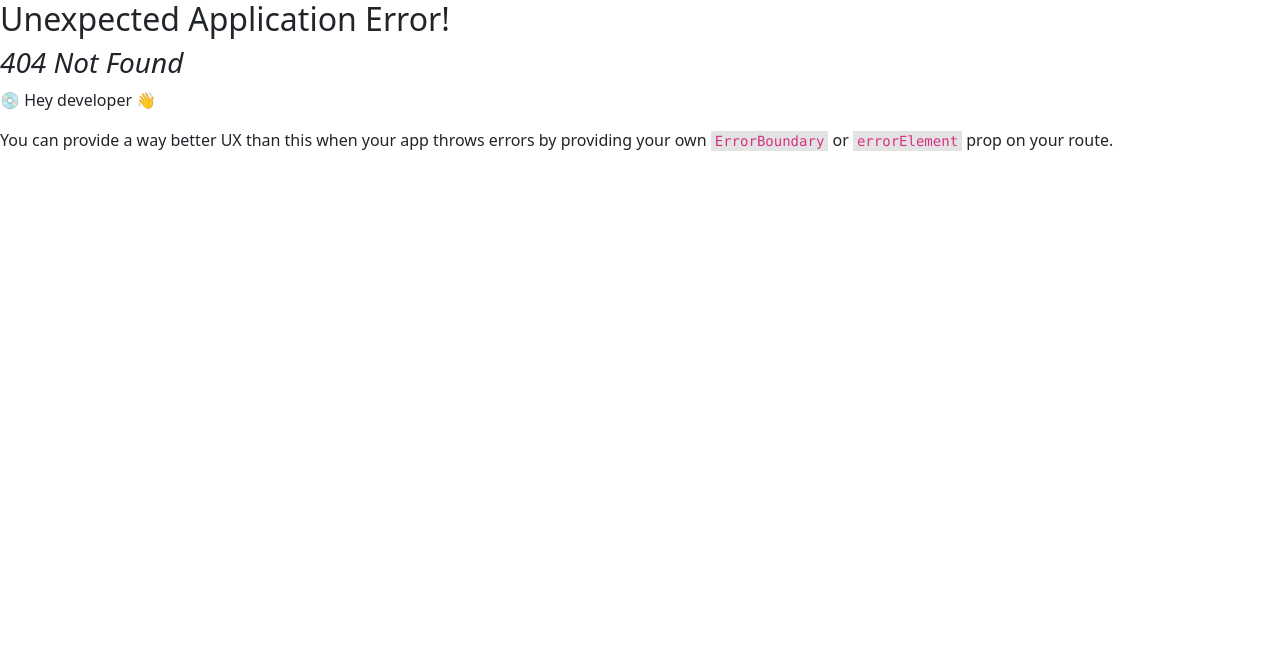
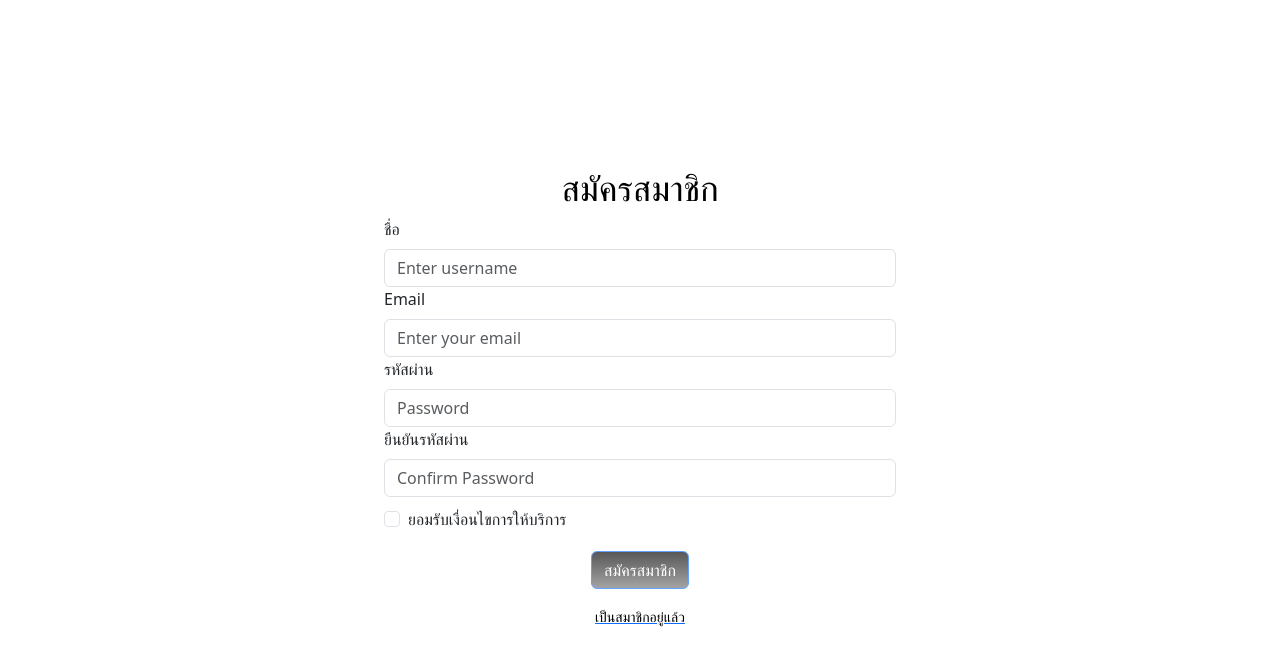
Before and after one commit to EMBlackZero/My-Second-Website-Team-, a React (Create React App) app in the folder fronendcar/: page /CreateAccount in a window 1280 px wide. Before the commit this address had no page. Shown: the top 666 px of the page. Built offline with nearby package versions, Linux system fonts and the light colour scheme.

Commit message:
หน้าสร้างaccount

```diff
--- a/fronendcar/src/App.js
+++ b/fronendcar/src/App.js
@@ -1,8 +1,9 @@
 import './App.css';
 import LoginForm from './PageAll/LoginPage';
+import CreateAccount from './PageAll/CreateAccount';
 function App() {
   return (
-      <LoginForm/>
+      <CreateAccount/>
   );
 }
 
--- a/fronendcar/src/CssAll/LoginCss.css
+++ b/fronendcar/src/CssAll/LoginCss.css
@@ -3,7 +3,7 @@
     flex-direction: column;
     justify-content: center;
     height: 100vh;
-    max-width: 500px; /* หรือความกว้างที่ต้องการ */
+    max-width: 40%; /* หรือความกว้างที่ต้องการ */
     margin: 0 auto; /* จะทำให้ .login อยู่ตรงกลางของหน้าจอ */
 }
 
@@ -16,7 +16,8 @@
     color: black;
     font-size: 35px;
 }
-.noaccount{
+
+.account{
     display: flex;
     flex-direction: column;
     justify-content: center;
--- /dev/null
+++ b/fronendcar/src/PageAll/CreateAccount.js
@@ -0,0 +1,140 @@
+import React, { useState, useEffect } from "react";
+import { Container, Row, Col, Form, Button } from "react-bootstrap";
+import axios from "axios";
+import { useNavigate, useParams } from "react-router-dom";
+import "../CssAll/LoginCss.css";
+const CreateAccount = () => {
+  const navigate = useNavigate();
+  const [username, setUsername] = useState("");
+  const [password, setPassword] = useState("");
+  const [email, setEmail] = useState("");
+  const [subscribe, setSubscribe] = useState(false);
+  const [confirmPassword, setConfirmPassword] = useState("");
+
+  const handleUsernameChange = (e) => {
+    setUsername(e.target.value);
+  };
+
+  const handlePasswordChange = (e) => {
+    setPassword(e.target.value);
+  };
+  const handleConfirmPasswordChange = (e) => {
+    setConfirmPassword(e.target.value);
+  };
+
+  const handleEmailChange = (event) => {
+    setEmail(event.target.value);
+  };
+  const handleSubscribeChange = () => {
+    setSubscribe(!subscribe);
+  };
+  const handleSubmit = async (e) => {
+    e.preventDefault();
+    if (password !== confirmPassword) {
+      console.log("Passwords do not match");
+      window.alert("รหัสผ่านไม่ถูกต้อง");
+      return; // ไม่ทำการส่งข้อมูลถ้ารหัสผ่านไม่ตรงกัน
+    }
+
+    try {
+      let result = await axios.post("http://localhost:1337/api/users", {
+        username: username,
+        email: email,
+        password: password,
+        provider: "local",
+        confirmed: true,
+        blocked: false,
+        role: 1,
+      });
+
+    } catch (e) {
+      console.log(e);
+      console.log("wrong username & password");
+    }
+    navigate("/LoginForm")
+  };
+
+  return (
+    <div className="login">
+      <h1 className="name1">สมัครสมาชิก</h1>
+      <Form onSubmit={handleSubmit}>
+        <Form.Group controlId="formBasicUsername">
+          <Form.Label>ชื่อ</Form.Label>
+          <Form.Control
+            type="text"
+            placeholder="Enter username"
+            value={username}
+            onChange={handleUsernameChange}
+            required
+          />
+        </Form.Group>
+
+        <Form.Group controlId="formBasicemail">
+          <Form.Label>Email</Form.Label>
+          <Form.Control
+            type="email"
+            placeholder="Enter your email"
+            value={email}
+            onChange={handleEmailChange}
+            required
+          />
+        </Form.Group>
+
+        <Form.Group controlId="formBasicPassword">
+          <Form.Label>รหัสผ่าน</Form.Label>
+          <Form.Control
+            type="password"
+            placeholder="Password"
+            value={password}
+            onChange={handlePasswordChange}
+            required
+          />
+        </Form.Group>
+
+        <Form.Group controlId="formBasicConfirmPassword">
+          <Form.Label>ยืนยันรหัสผ่าน</Form.Label>
+          <Form.Control
+            type="password"
+            placeholder="Confirm Password"
+            value={confirmPassword}
+            onChange={handleConfirmPasswordChange}
+            required
+          />
+        </Form.Group>
+
+        <Form.Group controlId="formBasicCheckbox">
+          <Form.Check
+            style={{
+              marginTop: "10px",
+            }}
+            type="checkbox"
+            label="ยอมรับเงื่อนไขการให้บริการ"
+            checked={subscribe}
+            onChange={handleSubscribeChange}
+          />
+        </Form.Group>
+
+        <Button
+          className="Buttonlogin"
+          style={{
+            display: "block",
+            margin: "auto",
+            marginTop: "20px",
+            background: "linear-gradient(to bottom, #000000, #737373)",
+            color: "white",
+          }}
+          type="submit"
+          disabled={!subscribe}
+        >
+          สมัครสมาชิก
+        </Button>
+
+        <a href="/LoginForm">
+          <h1 className="account">เป็นสมาชิกอยู่แล้ว</h1>
+        </a>
+      </Form>
+    </div>
+  );
+};
+
+export default CreateAccount;
--- a/fronendcar/src/PageAll/LoginPage.js
+++ b/fronendcar/src/PageAll/LoginPage.js
@@ -104,8 +104,8 @@ const LoginForm = () => {
         >
           เข้าสู่ระบบ
         </Button>
-        <a href="/ลิงก์ไปยังหน้าที่ต้องการ">
-          <h1 className="noaccount">ยังไม่มีบัญชี?</h1>
+        <a href="/CreateAccount">
+          <h1 className="account">ยังไม่มีบัญชี?</h1>
         </a>
         <div className="imlogo-container">
           <img class="imlogo" src="fb_icon.png"></img>
```
Also changed, not shown: fronendcar/src/index.js (+10 -0 lines), 1 other file (tests, documents, lock files or other folders).
